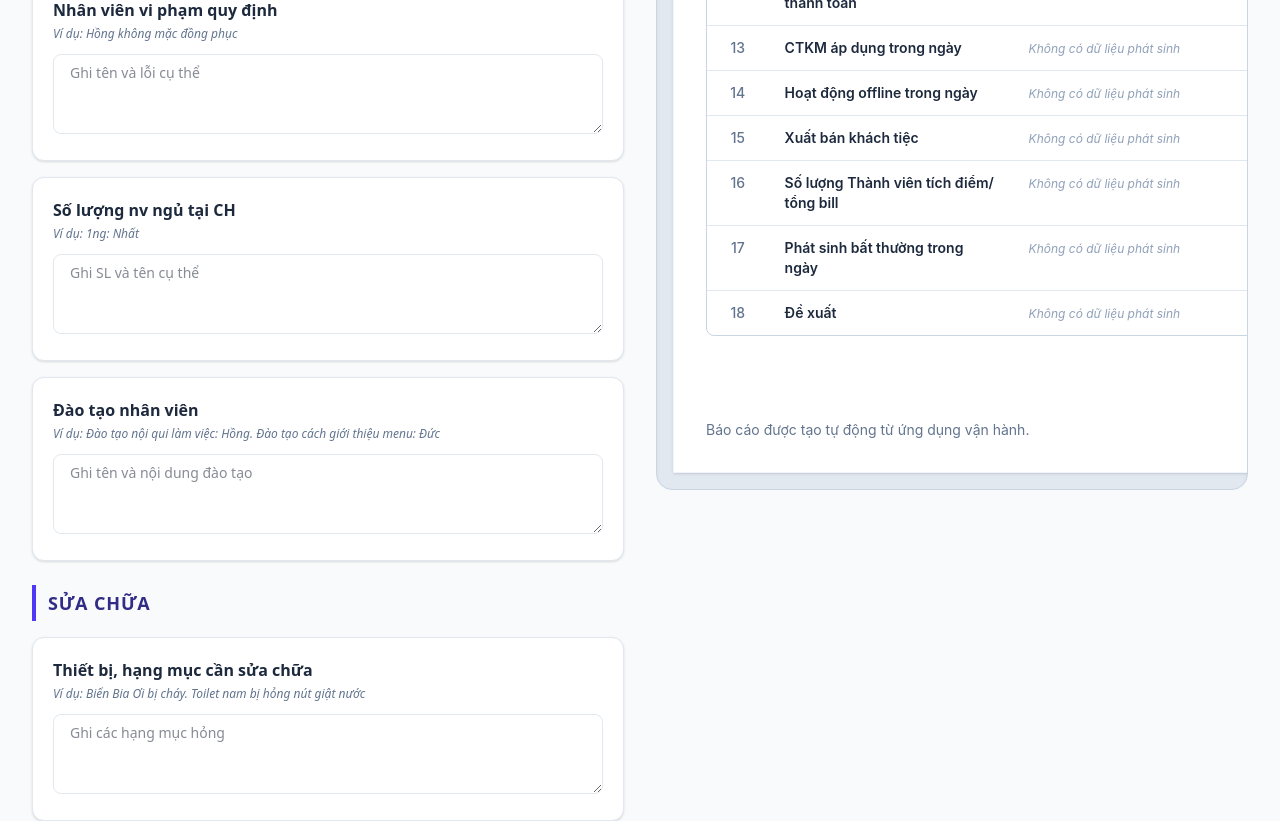
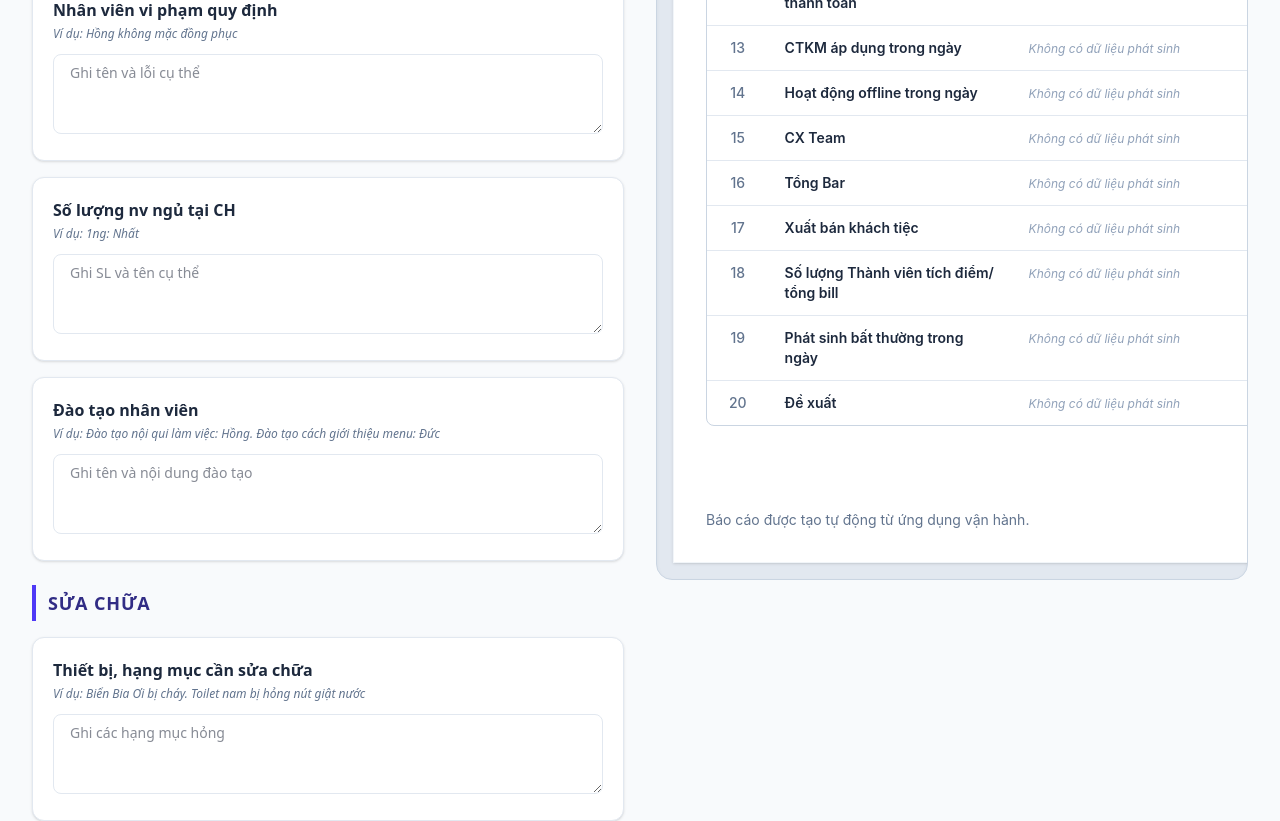
Before and after one commit to npnam151-rgb/VH, a React (Vite) app: page / in a window 1280 px wide. Shown: the part 1080-1901 px from the top of the page. Built offline with nearby package versions, Linux system fonts and the light colour scheme.

Commit message:
feat: update report fields for CX and Bar personnel
Replaced previous operational fields with specific entries for CX Team and Total Bar staff tracking to improve shift documentation.

```diff
--- a/src/types.ts
+++ b/src/types.ts
@@ -40,8 +40,10 @@ export const CHECKLIST_ITEMS: ChecklistItemDef[] = [
   { id: 12, category: 'KINH DOANH', title: 'Số bill chênh lệch tạm tính và thanh toán', placeholder: 'Ghi số lượng và nguyên nhân', example: '2 bill. Do Cs ko check kỹ đồ' },
   { id: 13, category: 'KINH DOANH', title: 'CTKM áp dụng trong ngày', placeholder: 'Ghi tên CTKM', example: 'Đặt bàn off 5%. Ngày hội Bia Ơi' },
   { id: 14, category: 'KINH DOANH', title: 'Hoạt động offline trong ngày', placeholder: 'Nêu các HĐ offline, event diễn ra tại địa điểm', example: 'Có band nhạc acoustic, Giao lưu fan club' },
-  { id: 15, category: 'KINH DOANH', title: 'Xuất bán khách tiệc', placeholder: 'Ghi đơn bán khách tiệc phát sinh trong ngày', example: '2 bom 50l' },
-  { id: 16, category: 'KINH DOANH', title: 'Số lượng Thành viên tích điểm/ tổng bill', placeholder: 'Ghi số lượng thành viên tích điểm trong ngày / tổng số bill bán trong ngày', example: '15/50 bill' },
-  { id: 17, category: 'KINH DOANH', title: 'Phát sinh bất thường trong ngày', placeholder: 'Ghi các bất thường trong ngày', example: 'Công an đến thu biển. KH say ngã ở toilet... Đông khách đột biến nên thiếu nhân sự bếp nên đồ ra lâu' },
-  { id: 18, category: 'KINH DOANH', title: 'Đề xuất', placeholder: 'Nêu ý kiến cải tiến, đề xuất, hiện trạng', example: 'Bổ sung thêm 8 ghế và 5 bàn' },
+  { id: 15, category: 'KINH DOANH', title: 'CX Team', placeholder: 'Nhập tên nv Cx và thời gian lv tại điểm', example: 'Ly có mặt tại CH từ 17h - 21h' },
+  { id: 16, category: 'KINH DOANH', title: 'Tổng Bar', placeholder: 'Nhập tên Tổng bar và thời gian lv tại điểm', example: 'Lâm có mặt tại CH từ 17h - 21h' },
+  { id: 17, category: 'KINH DOANH', title: 'Xuất bán khách tiệc', placeholder: 'Ghi đơn bán khách tiệc phát sinh trong ngày', example: '2 bom 50l' },
+  { id: 18, category: 'KINH DOANH', title: 'Số lượng Thành viên tích điểm/ tổng bill', placeholder: 'Ghi số lượng thành viên tích điểm trong ngày / tổng số bill bán trong ngày', example: '15/50 bill' },
+  { id: 19, category: 'KINH DOANH', title: 'Phát sinh bất thường trong ngày', placeholder: 'Ghi các bất thường trong ngày', example: 'Công an đến thu biển. KH say ngã ở toilet... Đông khách đột biến nên thiếu nhân sự bếp nên đồ ra lâu' },
+  { id: 20, category: 'KINH DOANH', title: 'Đề xuất', placeholder: 'Nêu ý kiến cải tiến, đề xuất, hiện trạng', example: 'Bổ sung thêm 8 ghế và 5 bàn' },
 ];
```
